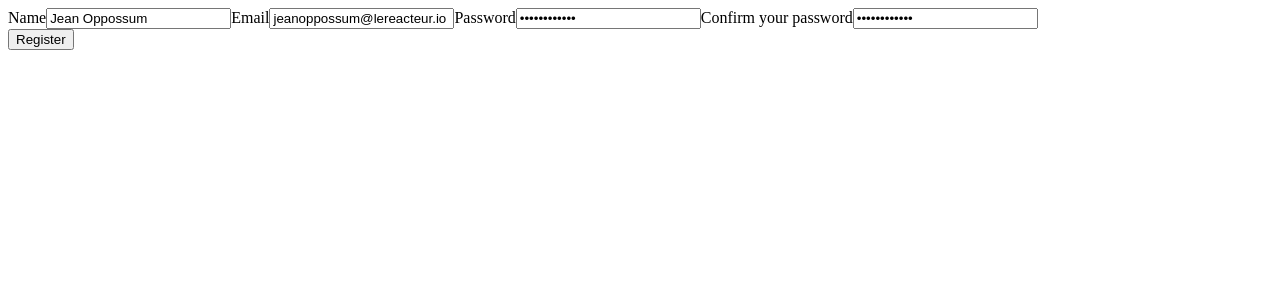
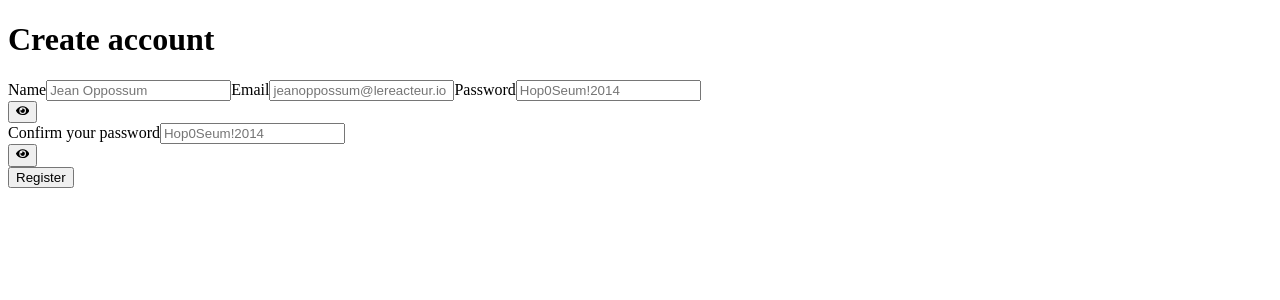
Before and after one commit to SoleneMarie/Simple-Form, a React (Vite) app: page / in a window 1280 px wide. Shown: the top 300 px of the page. Built offline with nearby package versions, Linux system fonts and the light colour scheme.

Commit message:
version fonctionnelle

```diff
--- a/package.json
+++ b/package.json
@@ -11,7 +11,8 @@
   },
   "dependencies": {
     "react": "^18.3.1",
-    "react-dom": "^18.3.1"
+    "react-dom": "^18.3.1",
+    "react-icons": "^5.3.0"
   },
   "devDependencies": {
     "@eslint/js": "^9.9.0",
--- a/src/App.jsx
+++ b/src/App.jsx
@@ -1,37 +1,41 @@
 import { useState } from "react";
 import "./App.css";
+import { FaEye } from "react-icons/fa";
+import { FaEyeSlash } from "react-icons/fa";
 
 function App() {
-  const [name, setName] = useState("Jean Oppossum");
-  const [mail, setMail] = useState("jeanoppossum@lereacteur.io");
-  const [password, setPassword] = useState("Hop0sum!2024");
-  const [checkPass, setCheckPass] = useState("Hop0sum!2024");
+  const [name, setName] = useState("");
+  const [mail, setMail] = useState("");
+  const [password, setPassword] = useState("");
+  const [checkPass, setCheckPass] = useState("");
   const [stepTwo, setStepTwo] = useState(false);
   const [errorMessage, setErrorMessage] = useState(false);
   const [lengthError, setLengthError] = useState(false);
   const [emptyMessage, setEmptyMessage] = useState(false);
-  {
-    /**-----------------------------------Ma fonction changeField---------------------------------------/ */
-  }
+  const [passwordType, setPasswordType] = useState("password");
+  const [checkPasswordType, setCheckPasswordType] = useState("password");
+
+  /**-----------------------------------Ma fonction changeField---------------------------------------/ */
   const changeField = (setKey, event) => {
     {
       setKey(event.target.value);
       event.preventDefault();
     }
   };
-
+  /**-------------------------------------------------------------------------------------------------/ */
   return (
     <>
       {stepTwo === false ? (
         <>
-          {" "}
+          <h1>Create account</h1>{" "}
           {/**-----------------------------------Formulaire---------------------------------------/ */}
           <form>
             {/**-----------------------------------Nom---------------------------------------/ */}
             <label htmlFor="name">Name</label>
             <input
               type="texte"
-              name="name"
+              id="name"
+              placeholder="Jean Oppossum"
               onChange={(event) => changeField(setName, event)}
               value={name}
             />
@@ -39,31 +43,78 @@ function App() {
             <label htmlFor="mail">Email</label>
             <input
               type="email"
-              name="mail"
+              id="mail"
+              placeholder="jeanoppossum@lereacteur.io"
               onChange={(event) => changeField(setMail, event)}
               value={mail}
             />
             {/**-----------------------------------Password---------------------------------------/ */}
-            <label htmlFor="password">Password</label>
-            <input
-              type="password"
-              name="password"
-              onChange={(event) => changeField(setPassword, event)}
-              value={password}
-            />
+            <label className="relative" htmlFor="password">
+              Password
+              <input
+                type={passwordType}
+                id="password"
+                placeholder="Hop0Seum!2014"
+                onChange={(event) => changeField(setPassword, event)}
+                value={password}
+              />
+              <div className="passIcon">
+                {passwordType === "password" ? (
+                  <button
+                    type="button"
+                    onClick={() => {
+                      setPasswordType("texte");
+                    }}
+                  >
+                    <FaEye />
+                  </button>
+                ) : (
+                  <button
+                    type="button"
+                    onClick={() => {
+                      setPasswordType("password");
+                    }}
+                  >
+                    <FaEyeSlash />
+                  </button>
+                )}
+              </div>
+            </label>
             {/**-----------------------------------Checkpassword---------------------------------------/ */}
             <label htmlFor="checkPass">Confirm your password</label>
             <input
-              type="password"
-              name="checkPass"
+              type={checkPasswordType}
+              id="checkPass"
+              placeholder="Hop0Seum!2014"
               onChange={(event) => changeField(setCheckPass, event)}
               value={checkPass}
             />
+            <div className="passIcon">
+              {checkPasswordType === "password" ? (
+                <button
+                  type="button"
+                  onClick={() => {
+                    setCheckPasswordType("texte");
+                  }}
+                >
+                  <FaEye />
+                </button>
+              ) : (
+                <button
+                  type="button"
+                  onClick={() => {
+                    setCheckPasswordType("password");
+                  }}
+                >
+                  <FaEyeSlash />
+                </button>
+              )}
+            </div>
             {/**-----------------------------------Formulaire---------------------------------------/ */}
           </form>
           <button
             onClick={(event) => {
-              event.preventDefault;
+              event.preventDefault();
               setEmptyMessage(false);
               setLengthError(false);
               setErrorMessage(false);
@@ -92,15 +143,14 @@ function App() {
         </>
       ) : (
         <>
-          <title></title>
+          <title>Results</title>
           <section className="summary">
             <p>Name : {name}</p>
             <p>Email: {mail}</p>
             <p>Password: {password}</p>
           </section>
           <button
-            onClick={(event) => {
-              event.preventDefault;
+            onClick={() => {
               setStepTwo(false);
             }}
           >
```
Also changed, not shown: 1 other file (tests, documents, lock files or other folders).
